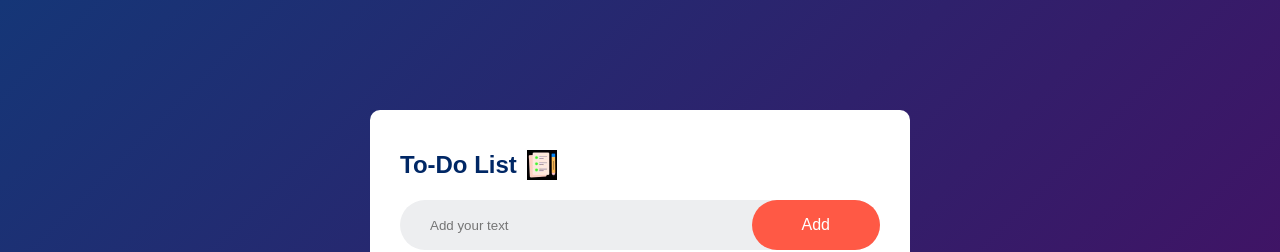
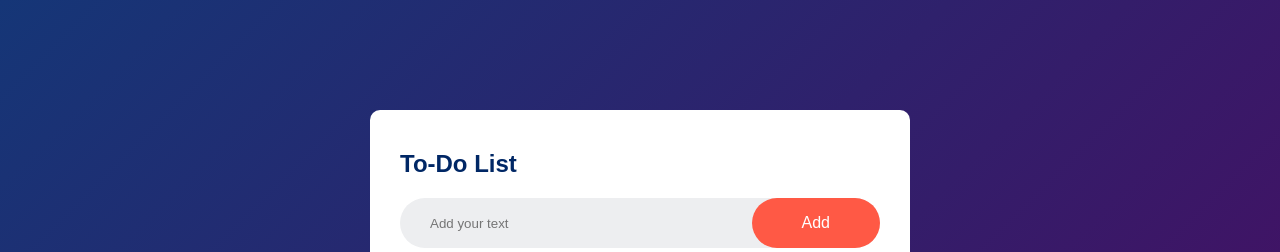
Before and after one commit to oyine2003/TO-DO-LIST, a plain HTML site: page index.html in a window 1280 px wide. Shown: the top 252 px of the page. Drawn offline with Linux system fonts and the light colour scheme.

Commit message:
Update index.html

```diff
--- a/index.html
+++ b/index.html
@@ -9,7 +9,7 @@
 <body>
     <div class="container">
         <div class="todo-app">
-            <h2>To-Do List <img src="images/dominic.jpg" alt="icon"></h2>
+            <h2>To-Do List</h2>
             <div class="row">
                 <input type="text" id="input-box" placeholder="Add your text">
                 <button onclick="addTask()">Add</button>
```
